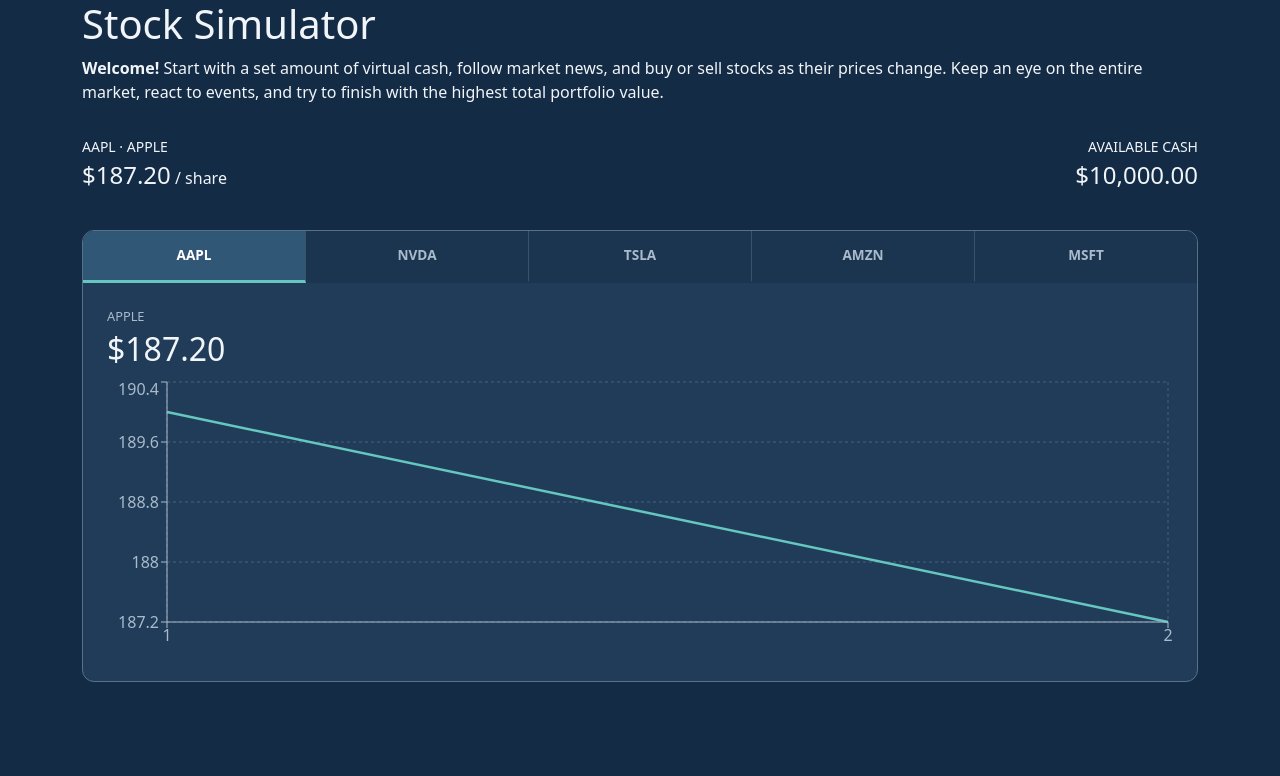
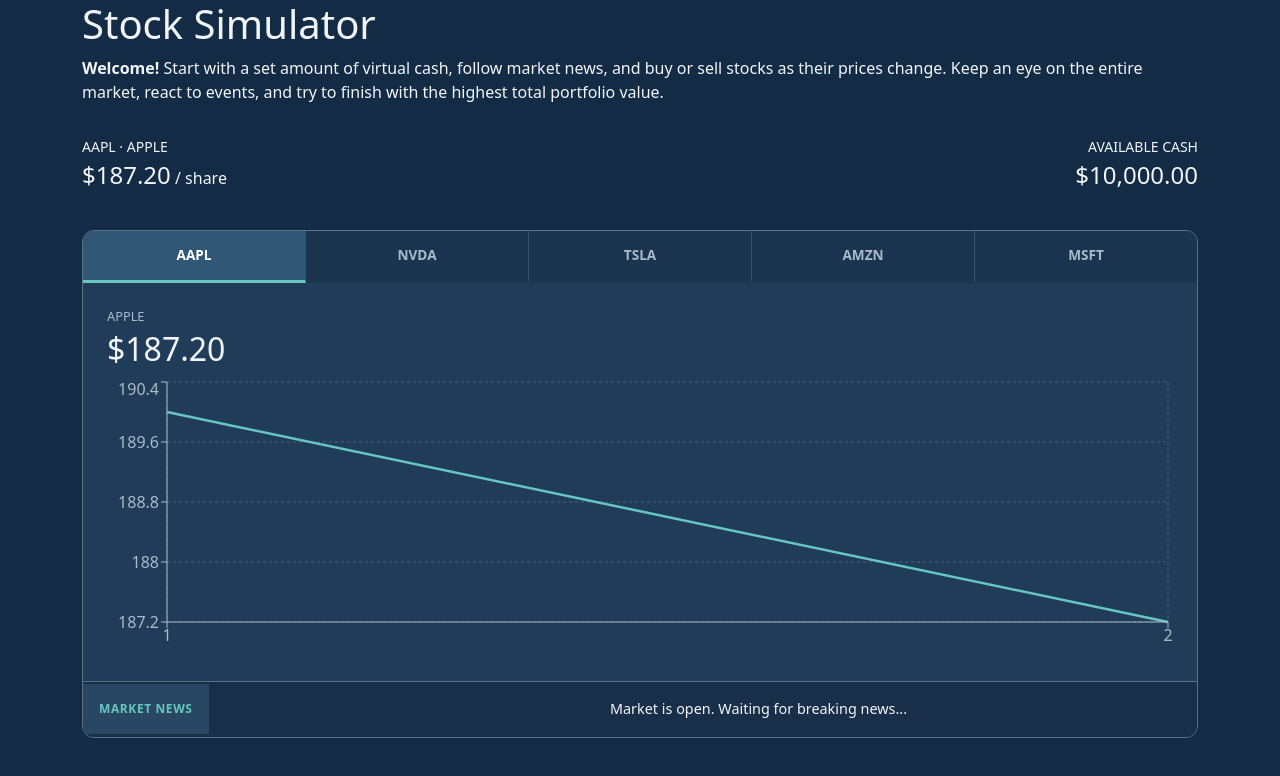
Before and after one commit to HamzahM03/CSC-436-Proj2, a React (Vite) app: page / in a window 1280 px wide. Shown: the top 776 px of the page. Built offline with nearby package versions, Linux system fonts and the light colour scheme.

Commit message:
feat: add market news events and scrolling ticker

```diff
--- a/src/App.jsx
+++ b/src/App.jsx
@@ -1,15 +1,19 @@
-import { useState, useEffect, useCallback} from "react";
+import { useState, useEffect, useCallback, useRef } from "react";
 import "./App.css";
 
+import { newsEvents } from "./data/newsEvents.js";
 import { initialStocks } from "./data/initialStocks.js";
+
 import Header from "./components/Header.jsx";
 import Hero from "./components/Hero.jsx";
 import GameStats from "./components/GameStats.jsx";
 import MarketPanel from "./components/MarketPanel.jsx";
 
-
 function App() {
     const [selectedTicker, setSelectedTicker] = useState("AAPL");
+    const [currentNews, setCurrentNews] = useState(null);
+    const newsCooldownRef = useRef(0);
+
     const [market, setMarket] = useState(() =>
         Object.fromEntries(
             initialStocks.map(stock => [
@@ -23,6 +27,7 @@
     );
 
     const advanceMarket = useCallback(() => {
+        // Generate random price movements for all five stocks.
         const changes = Object.fromEntries(
             initialStocks.map(stock => [
                 stock.ticker,
@@ -30,13 +35,39 @@
             ])
         );
 
+        // Decide whether a news event should occur this tick.
+        let newsEvent = null;
+
+        if (newsCooldownRef.current > 0) {
+            newsCooldownRef.current -= 1;
+        } else if (Math.random() < 0.20) {
+            const randomIndex = Math.floor(
+                Math.random() * newsEvents.length
+            );
+
+            newsEvent = newsEvents[randomIndex];
+            newsCooldownRef.current = 3;
+        }
+
+        // Store the latest news event for the future news ticker.
+        if (newsEvent) {
+            console.log("News triggered:", newsEvent);
+            setCurrentNews(newsEvent);
+        }
+
+        // Update every stock, including any news impact.
         setMarket(previousMarket => {
             const updatedMarket = {};
 
             for (const [ticker, stockData] of Object.entries(previousMarket)) {
+                const newsImpact =
+                    newsEvent?.ticker === ticker ? newsEvent.impact : 0;
+
+                const totalChange = changes[ticker] + newsImpact;
+
                 const newPrice = Math.max(
                     0.01,
-                    stockData.price * (1 + changes[ticker])
+                    stockData.price * (1 + totalChange)
                 );
 
                 updatedMarket[ticker] = {
@@ -49,13 +80,14 @@
         });
     }, []);
 
-
+    // Advance the market automatically every three seconds.
     useEffect(() => {
         const intervalId = setInterval(advanceMarket, 3000);
 
         return () => clearInterval(intervalId);
     }, [advanceMarket]);
 
+    // Find the stock currently selected by the player.
     const selectedStock = initialStocks.find(
         stock => stock.ticker === selectedTicker
     );
@@ -78,8 +110,8 @@
                     onSelectStock={setSelectedTicker}
                     history={market[selectedTicker].history}
                     price={market[selectedTicker].price}
+                    news={currentNews}
                 />
-
             </main>
         </>
     );
--- a/src/components/MarketPanel.jsx
+++ b/src/components/MarketPanel.jsx
@@ -1,7 +1,8 @@
 import "./MarketPanel.css";
 import StockChart from "./StockChart.jsx";
+import NewsTicker from "./NewsTicker.jsx";
 
-function MarketPanel({ stocks, selectedTicker, onSelectStock,  history, price}) {
+function MarketPanel({ stocks, selectedTicker, onSelectStock,  history, price, news}) {
 
     const selectedStock = stocks.find(
         stock => stock.ticker === selectedTicker
@@ -38,6 +39,8 @@
                <StockChart history={history} />
             </div>
 
+            <NewsTicker news={news} />
+
         </section>
     );
 }
--- /dev/null
+++ b/src/components/NewsTicker.css
@@ -0,0 +1,55 @@
+.news-ticker {
+    display: flex;
+    align-items: center;
+    min-height: 56px;
+    border-top: 1px solid #58718a;
+    background-color: #192f49;
+    overflow: hidden;
+}
+
+.news-ticker-label {
+    flex-shrink: 0;
+    padding: 1rem;
+    background-color: #294663;
+    color: #65c7c0;
+    font-size: 0.75rem;
+    font-weight: 700;
+    letter-spacing: 0.05em;
+    z-index: 1;
+}
+
+.news-ticker-track {
+    flex: 1;
+    min-width: 0;
+    overflow: hidden;
+}
+
+.news-ticker-headline {
+    display: block;
+    width: max-content;
+    margin: 0;
+    padding-left: 100%;
+    color: #f1f5f9;
+    font-size: 0.9rem;
+    white-space: nowrap;
+    animation: news-scroll 12s linear infinite;
+}
+
+@keyframes news-scroll {
+    from {
+        transform: translateX(0);
+    }
+
+    to {
+        transform: translateX(-100%);
+    }
+}
+
+@media (prefers-reduced-motion: reduce) {
+    .news-ticker-headline {
+        animation: none;
+        width: auto;
+        padding: 0.75rem;
+        white-space: normal;
+    }
+}
--- /dev/null
+++ b/src/components/NewsTicker.jsx
@@ -0,0 +1,25 @@
+import "./NewsTicker.css";
+
+function NewsTicker({ news }) {
+    return (
+        <section className="news-ticker" aria-label="Market news">
+            <span className="news-ticker-label">
+                MARKET NEWS
+            </span>
+
+            <div className="news-ticker-track">
+                <p
+                    key={news?.id ?? "waiting"}
+                    className="news-ticker-headline"
+                    aria-live="polite"
+                >
+                    {news
+                        ? `${news.ticker} — ${news.headline}`
+                        : "Market is open. Waiting for breaking news..."}
+                </p>
+            </div>
+        </section>
+    );
+}
+
+export default NewsTicker;
--- /dev/null
+++ b/src/data/newsEvents.js
@@ -0,0 +1,32 @@
+export const newsEvents = [
+    {
+        id: 1,
+        ticker: "AAPL",
+        headline: "Apple announces record iPhone sales",
+        impact: 0.08
+    },
+    {
+        id: 2,
+        ticker: "NVDA",
+        headline: "NVIDIA announces major AI chip breakthrough",
+        impact: 0.10
+    },
+    {
+        id: 3,
+        ticker: "TSLA",
+        headline: "Tesla reports disappointing vehicle deliveries",
+        impact: -0.07
+    },
+    {
+        id: 4,
+        ticker: "AMZN",
+        headline: "Amazon reports stronger-than-expected cloud revenue",
+        impact: 0.06
+    },
+    {
+        id: 5,
+        ticker: "MSFT",
+        headline: "Microsoft faces major cloud service outage",
+        impact: -0.09
+    }
+];
```
